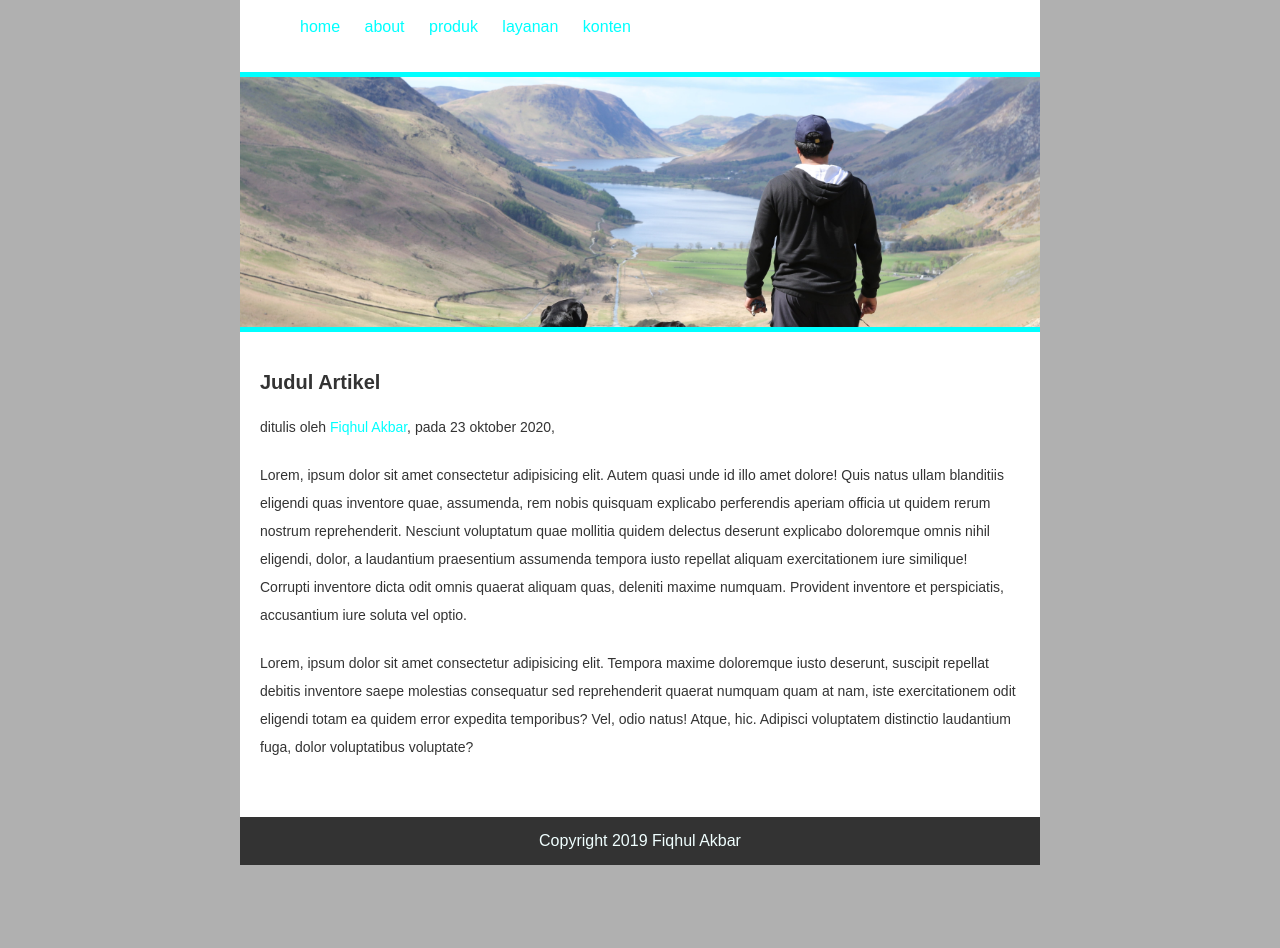
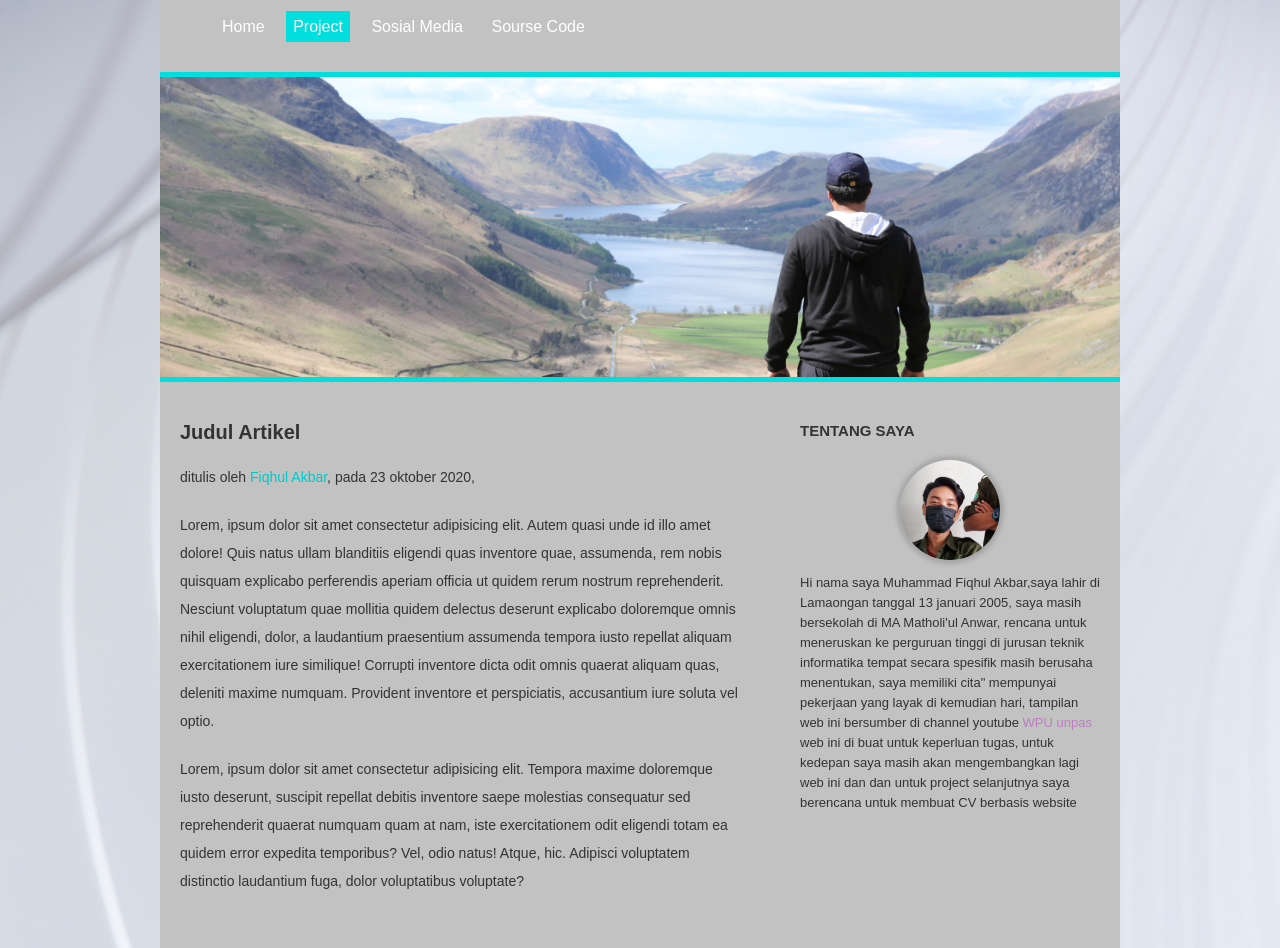
Before and after one commit to Fiqhul/Fiqhul.github.io, a plain HTML site: page index.html in a window 1280 px wide. Shown: the part 102-1050 px from the top of the page. Before the commit the page ends 983 px from the top, so only its background shows below. Drawn offline with Linux system fonts and the light colour scheme.

Commit message:
tampilan 2

```diff
--- a/index.html
+++ b/index.html
@@ -13,14 +13,14 @@
             <h1 class="judul">WebsiteSaya</h1>
             <ul>
                 <li><a href="#">home</a></li>
-                <li><a href="#">about</a></li>
-                <li><a href="#">produk</a></li>
-                <li><a href="#">layanan</a></li>
-                <li><a href="#">konten</a></li>
+                <li><a href="#" class="active">project</a></li>
+                <li><a href="#">sosial media</a></li>
+                <li><a href="#">sourse code</a></li>
             </ul>
         </div>
     <div class="poster"></div>
-        <div class="content">
+        <div class="content cf">
+            <div class="main">
             <h2>Judul Artikel</h2>
             <p class="penulis">ditulis oleh <a href="#">Fiqhul Akbar</a>, pada 23 oktober 2020,</p>
 
@@ -28,8 +28,14 @@
 
             <p>Lorem, ipsum dolor sit amet consectetur adipisicing elit. Tempora maxime doloremque iusto deserunt, suscipit repellat debitis inventore saepe molestias consequatur sed reprehenderit quaerat numquam quam at nam, iste exercitationem odit eligendi totam ea quidem error expedita temporibus? Vel, odio natus! Atque, hic. Adipisci voluptatem distinctio laudantium fuga, dolor voluptatibus voluptate?</p>
         </div>
+        <div class="side">
+            <h3>TENTANG SAYA</h3>
+            <div class="profile"></div>
+            <p class="diri">Hi nama saya Muhammad Fiqhul Akbar,saya lahir di Lamaongan tanggal 13 januari 2005, saya masih bersekolah di MA Matholi'ul Anwar, rencana untuk meneruskan ke perguruan tinggi di jurusan teknik informatika tempat secara spesifik masih berusaha menentukan, saya memiliki cita" mempunyai pekerjaan yang layak di kemudian hari, tampilan web ini bersumber di channel youtube <a href="https://www.youtube.com/c/WebProgrammingUNPAS" class="wpu">WPU unpas</a> web ini di buat untuk keperluan tugas, untuk kedepan saya masih akan mengembangkan lagi web ini dan dan untuk project selanjutnya saya berencana untuk membuat CV berbasis website </p>
+        </div>
+        </div>
         <div class="footer">
-            <p class="copy">Copyright 2019 Fiqhul Akbar</p>
+            <p class="copy">created with ♥ by Fiqhul Akbar</p>
         </div>
     </div>
 </body>
--- a/style.css
+++ b/style.css
@@ -1,13 +1,30 @@
+.cf:before,
+.cf:after {
+    content: " "; /* 1 */
+    display: table; /* 2 */
+}
+
+.cf:after {
+    clear: both;
+}
+
+
+.cf {
+    *zoom: 1;
+}
+
+
 body {
     font: 16px/28px arial, sans-serif;
-    background-color: rgb(176, 176, 176);
+    background-image: url(img/background.jpg);
     color: #333;
+    background-size: cover;
 }
 
 .container {
-    width: 800px;
+    width: 960px;
     margin: auto;
-    background-color: #fff;
+    background-color: rgb(194, 194, 194);
 }
 
 .header {
@@ -28,41 +45,100 @@ body {
 
 .header a {
     text-decoration: none;
-    color: aqua;
-    padding: 5px;
+    color: white;
+    padding: 7px;
+    text-transform: capitalize;
 }
 
 .header a:hover {
-    background-color: dodgerblue;
-    color: rgb(170, 170, 170);
+    transition-duration: 2s;
+    color: rgb(0, 222, 222);
+}
+
+.active {
+    background-color: rgb(0, 222, 222);
+    padding: 7px;
+    color: white;
+}
+
+.active:hover {
+    color:white !important;
 }
 
 .poster {
-    height: 250px;
+    height: 300px;
     background-image: url(img/img.jpg);
     background-size: cover;
     background-position: 0 -150px;
-    border-top: 5px solid aqua;
-    border-bottom: 5px solid aqua;
+    border-top: 5px solid rgb(0, 222, 222);
+    border-bottom: 5px solid rgb(0, 222, 222);
 }
 
-.content {
+.main {
     padding: 20px;
+    width: 600px;
+    box-sizing: border-box;
+    float: left;
 }
 
-.content h2 {
+.main h2 {
     font-size: 20px;
     font-weight: bold;
 }
 
-.content .penulis a {
+.main .penulis a {
     text-decoration: none;
-    color: aqua;
+    color: rgb(0, 200, 200);
 }
 
-.content p {
+.main p {
     margin-bottom: 20px;
     font-size: 14px;
+}
+
+.side {
+    width: 300px;
+    padding: 20px;
+    float: right;
+}
+
+.side h3 {
+    font-weight: bold;
+    color: #333;
+    font-size: 15px;
+}
+
+.profile {
+    background-image: url(img/afiq.jpg);
+    height: 100px;
+    width: 100px;
+    background-size: cover;
+    border-radius: 50%;
+    margin: auto;
+    margin-bottom: 7px;
+    box-shadow: 0px 0px 4px 4px rgb(167, 167, 167);
+}
+
+.profile:hover {
+    transition-duration: 2s;
+    background-image: url(img/afiq.jpg);
+    height: 125px;
+    width: 125px;
+    background-size: cover;
+    border-radius: 50%;
+    margin: auto;
+    margin-bottom: 7px;
+    box-shadow: 0px 0px 4px 4px rgb(167, 167, 167);
+}
+
+.diri {
+    font-size: 13px;
+    line-height: 20px;
+}
+
+.wpu {
+    text-decoration: none;
+    color: #bb7ec0;
 }
 
 .footer {
@@ -70,7 +146,8 @@ body {
 }
 
 .footer .copy {
-    color: azure;
+    color: rgb(208, 208, 208);
     text-align: center;
     padding: 10px;
+    text-transform: capitalize;
 }
```
Also changed, not shown: img/afiq.jpg (added), img/background.jpg (added).
